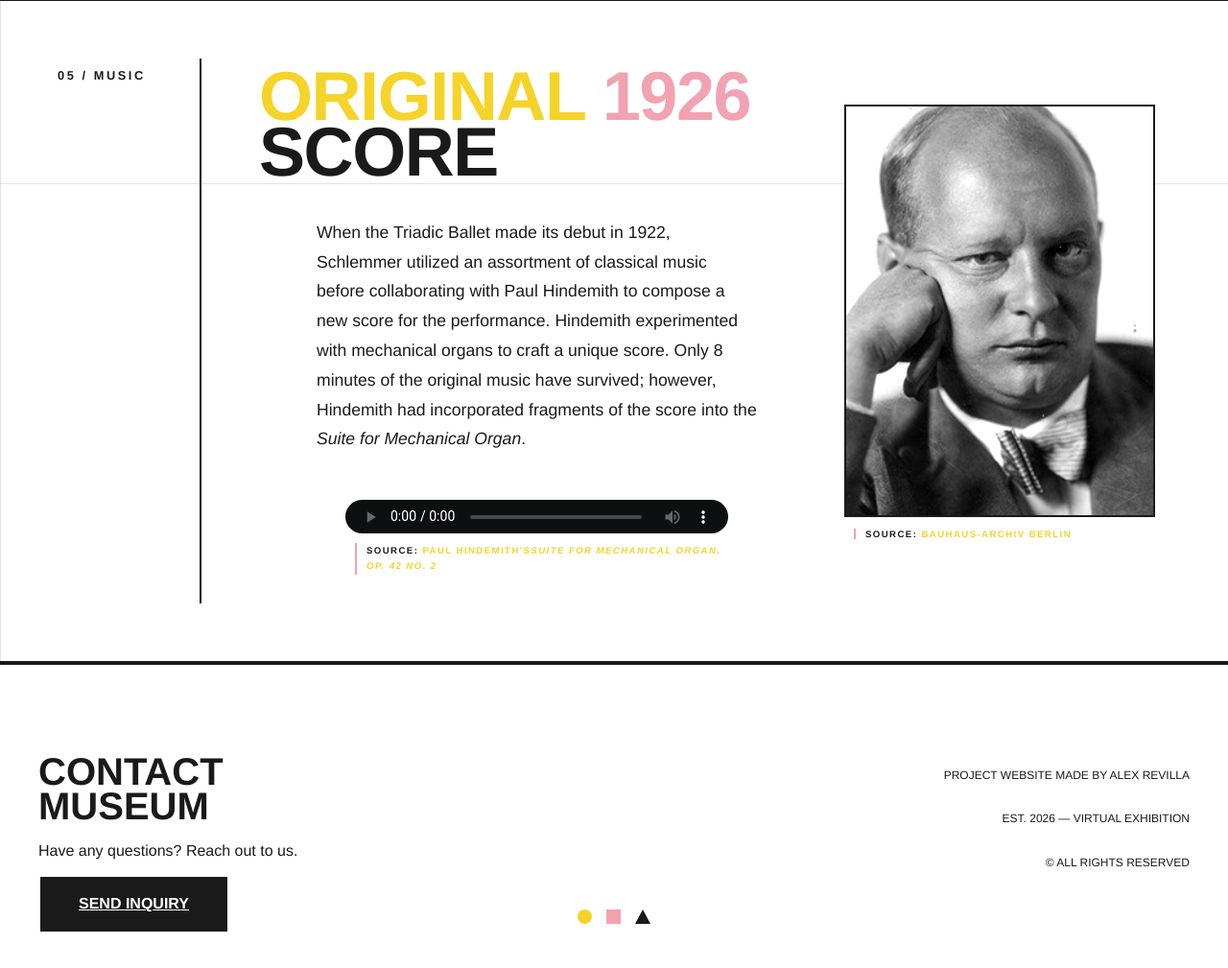
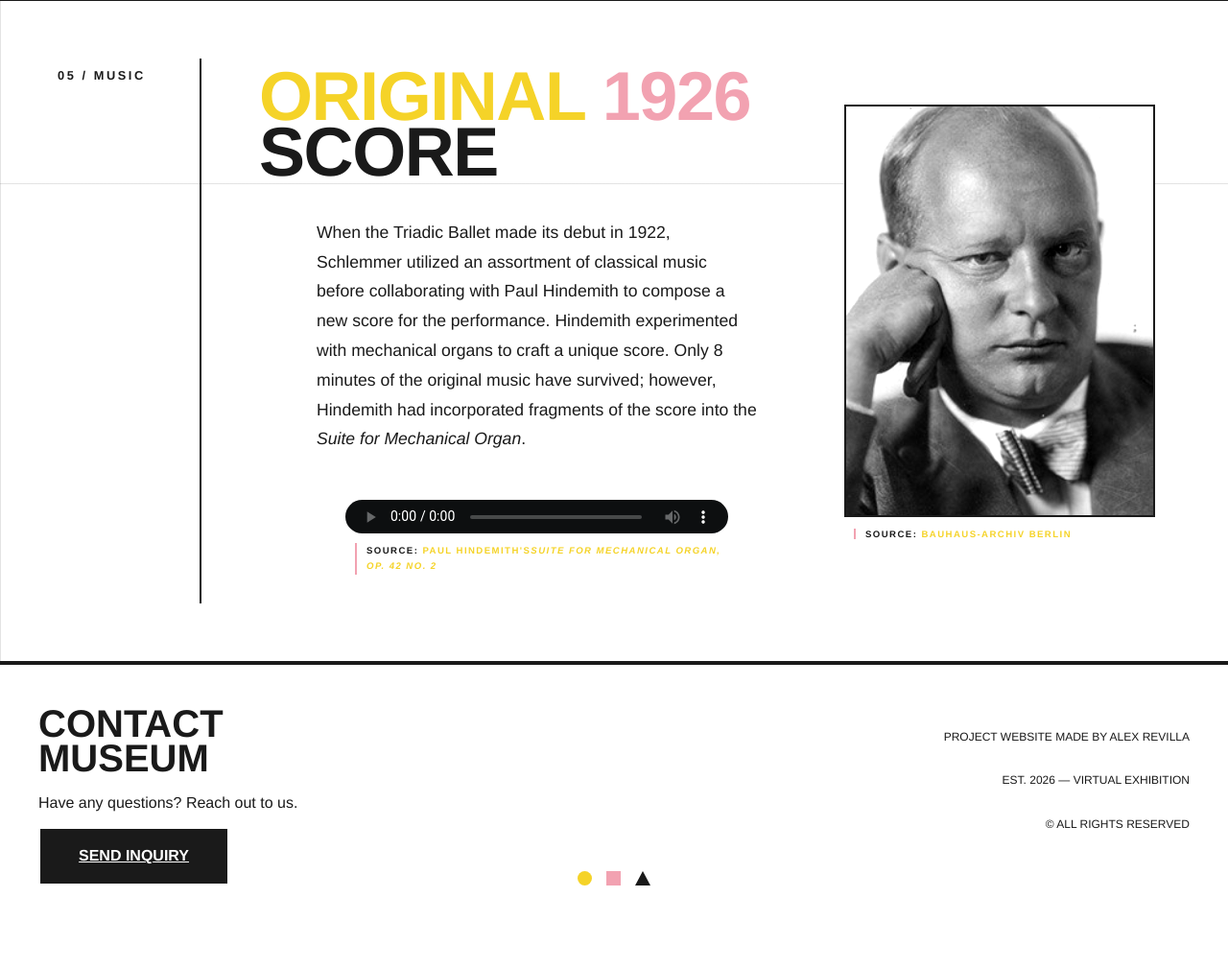
Before and after one commit to apr45/is117-TriadicBalletMuseum, a website built with Vite: page src/pages/home.html in a window 1280 px wide. Shown: the part 3009-4018 px from the top of the page at 96% size. After the commit the page ends 3942 px from the top, so only its background shows below. Built offline with nearby package versions, Linux system fonts and the light colour scheme.

Commit message:
Small fixes on CTA footer

```diff
--- a/src/styles/main.css
+++ b/src/styles/main.css
@@ -126,7 +126,7 @@ body {
     background-color: var(--white-neutral);
     color: var(--black-act);
     border-top: 2px solid var(--black-act);
-    padding: 60px 40px;
+    padding: 10px 40px;
     display: flex;
     flex-direction: column;
     gap: 30px;
@@ -151,7 +151,6 @@ body {
     flex-direction: column;
     justify-content: flex-end;
     align-items: center;
-    padding-bottom: 10px;
 }
 
 .footer-shapes {
@@ -167,7 +166,7 @@ body {
     font-size: 0.75rem;
     line-height: 1.8;
     text-transform: uppercase;
-    padding-bottom: 50px;
+    padding-bottom: 40px;
 }
 
 .btn-cta {
```
